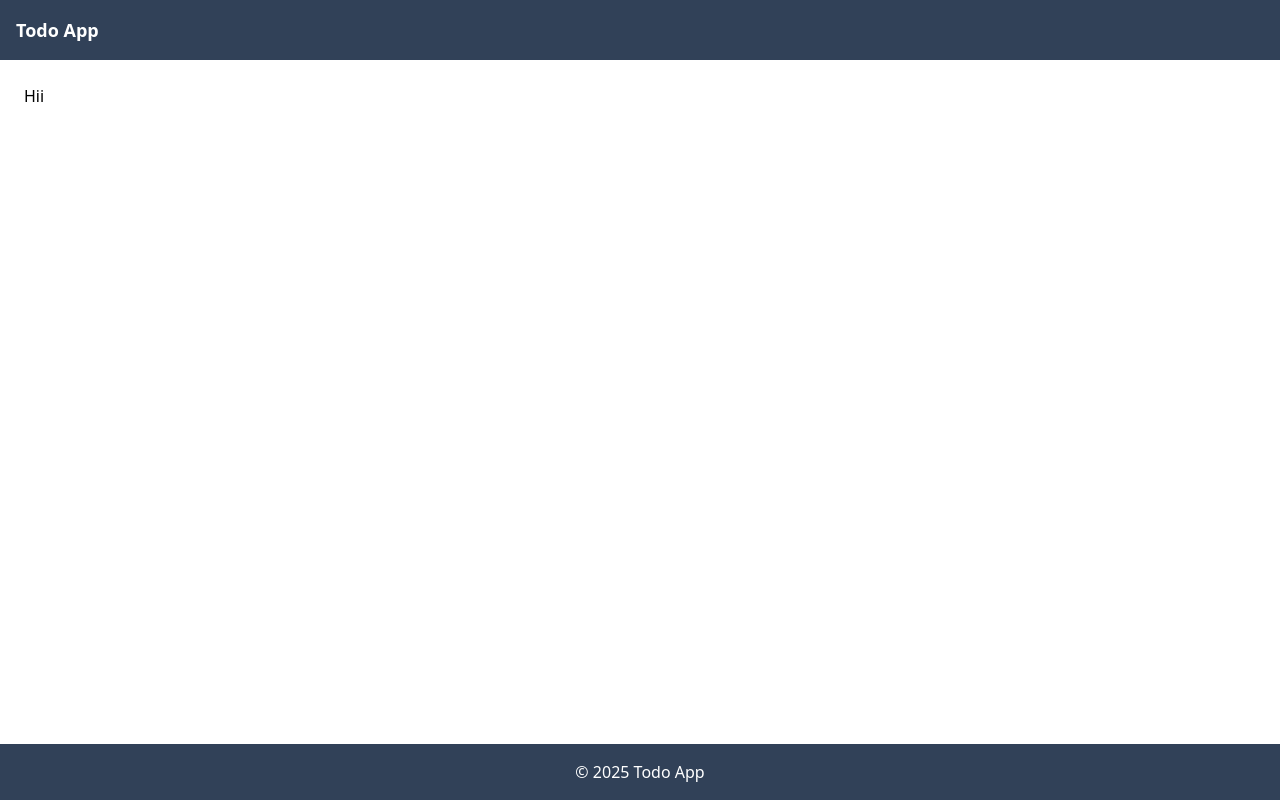
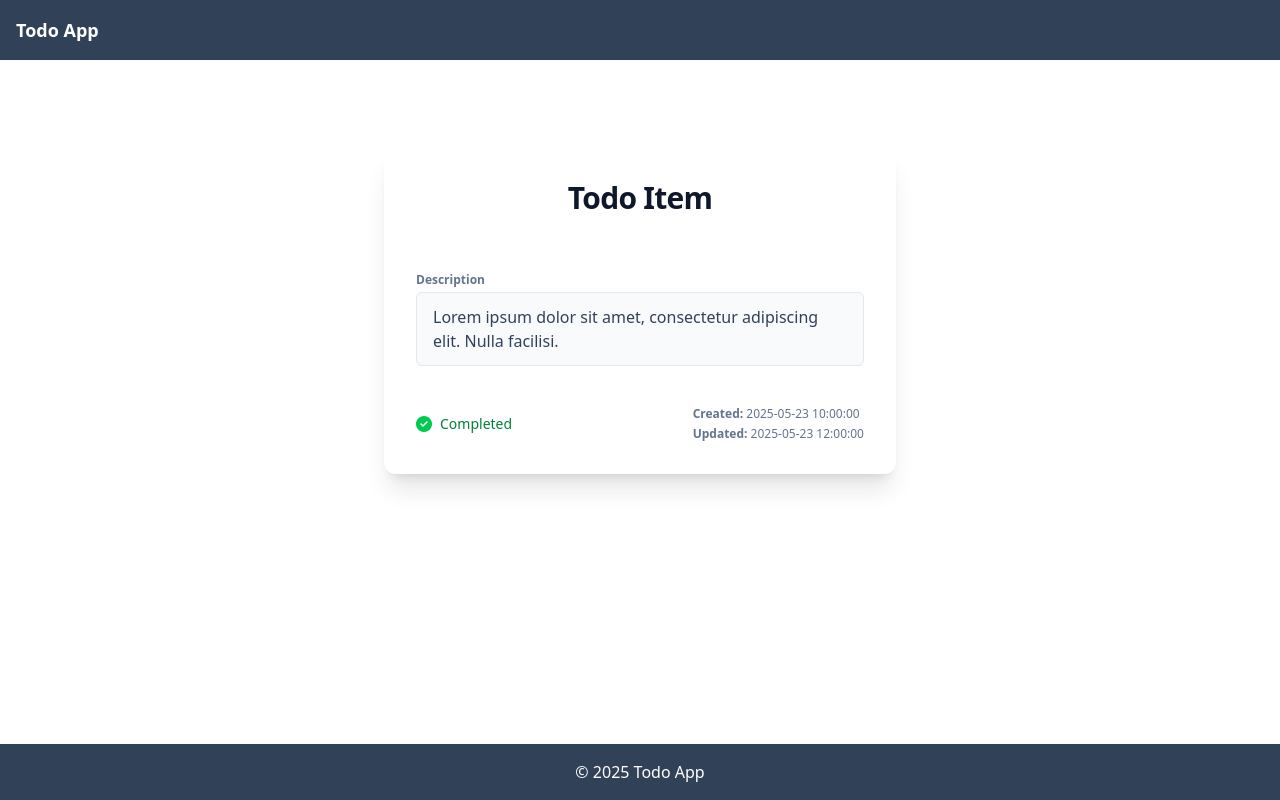
Before and after one commit to salehibneomar/svelte-basic-todo, a SvelteKit app in the folder frontend/: page /todo/1 in a window 1280 px wide. Built offline with nearby package versions, Linux system fonts and the light colour scheme.

Commit message:
Todo destail page

```diff
--- a/frontend/src/routes/+page.svelte
+++ b/frontend/src/routes/+page.svelte
@@ -1,4 +1,6 @@
 <script lang="ts">
+	import { goto } from '$app/navigation'
+
 	// Svelte page component
 </script>
 
@@ -23,11 +25,14 @@
 		<li
 			class="flex items-center justify-between rounded bg-slate-100 px-4 py-2 transition-colors hover:bg-slate-200"
 		>
-			<div class="flex items-center gap-2">
-				<input type="checkbox" class="accent-slate-700" />
+			<input type="checkbox" class="mr-2 accent-slate-700" />
+			<!-- Clickable link area -->
+			<a href="/todo/1" class="flex flex-1 items-center">
 				<span class="text-slate-700">Buy groceries</span>
-			</div>
-			<button class="cursor-pointer text-red-500 hover:text-red-700" aria-label="Delete todo">
+			</a>
+
+			<!-- Delete button outside the link -->
+			<button class="ml-4 cursor-pointer text-red-500 hover:text-red-700" aria-label="Delete todo">
 				<i class="fa-solid fa-trash"></i>
 			</button>
 		</li>
@@ -35,7 +40,7 @@
 			class="flex items-center justify-between rounded bg-slate-100 px-4 py-2 transition-colors hover:bg-slate-200"
 		>
 			<div class="flex items-center gap-2">
-				<input type="checkbox" class="accent-slate-700" checked />
+				<input type="checkbox" class="ml-2 accent-slate-700" checked />
 				<span class="text-slate-400 line-through">Read a book</span>
 			</div>
 			<button class="cursor-pointer text-red-500 hover:text-red-700" aria-label="Delete todo">
@@ -46,7 +51,7 @@
 			class="flex items-center justify-between rounded bg-slate-100 px-4 py-2 transition-colors hover:bg-slate-200"
 		>
 			<div class="flex items-center gap-2">
-				<input type="checkbox" class="accent-slate-700" />
+				<input type="checkbox" class="ml-2 accent-slate-700" />
 				<span class="text-slate-700">Walk the dog</span>
 			</div>
 			<button class="cursor-pointer text-red-500 hover:text-red-700" aria-label="Delete todo">
--- a/frontend/src/routes/todo/[id]/+page.svelte
+++ b/frontend/src/routes/todo/[id]/+page.svelte
@@ -1,5 +1,39 @@
 <script lang="ts">
-	// Svelte page component
 </script>
 
-<h1>Hii</h1>
+<!-- Todo Details Page HTML Only -->
+<div class="mx-auto mt-16 flex max-w-lg flex-col gap-8 rounded-xl bg-white p-8 shadow-xl">
+	<!-- Title at the very top -->
+	<h1 class="mb-6 text-center text-3xl font-extrabold tracking-tight text-slate-900">Todo Item</h1>
+
+	<!-- Description field -->
+	<div>
+		<label for="description" class="mb-1 block text-xs font-semibold text-slate-500"
+			>Description</label
+		>
+		<div
+			id="description"
+			class="min-h-[48px] rounded-md border border-slate-200 bg-slate-50 px-4 py-3 text-slate-700"
+		>
+			Lorem ipsum dolor sit amet, consectetur adipiscing elit. Nulla facilisi.
+		</div>
+	</div>
+
+	<!-- Status, Created, Updated -->
+	<div class="mt-2 flex flex-col items-center justify-between gap-4 sm:flex-row sm:gap-8">
+		<div class="flex items-center gap-2">
+			<i class="fa-solid fa-check-circle text-base text-green-500"></i>
+			<span class="text-sm font-medium text-green-700">Completed</span>
+		</div>
+		<div class="flex flex-col gap-1 text-xs text-slate-500">
+			<div>
+				<span class="font-semibold">Created:</span>
+				<span>2025-05-23 10:00:00</span>
+			</div>
+			<div>
+				<span class="font-semibold">Updated:</span>
+				<span>2025-05-23 12:00:00</span>
+			</div>
+		</div>
+	</div>
+</div>
```
